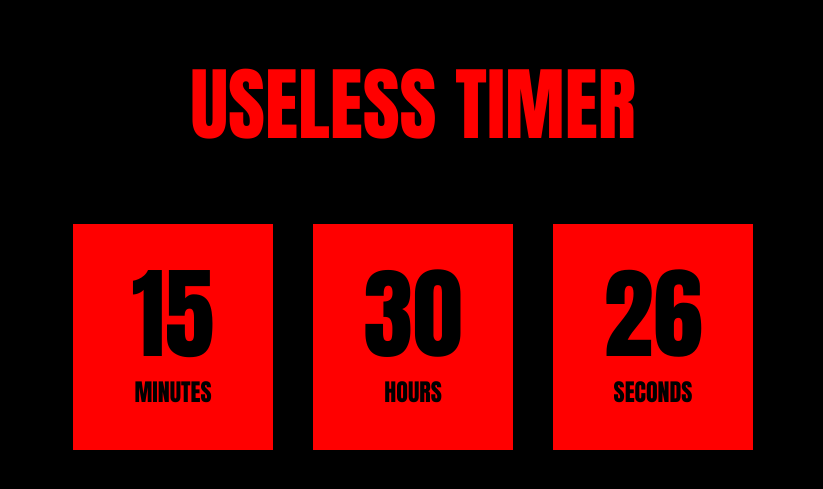
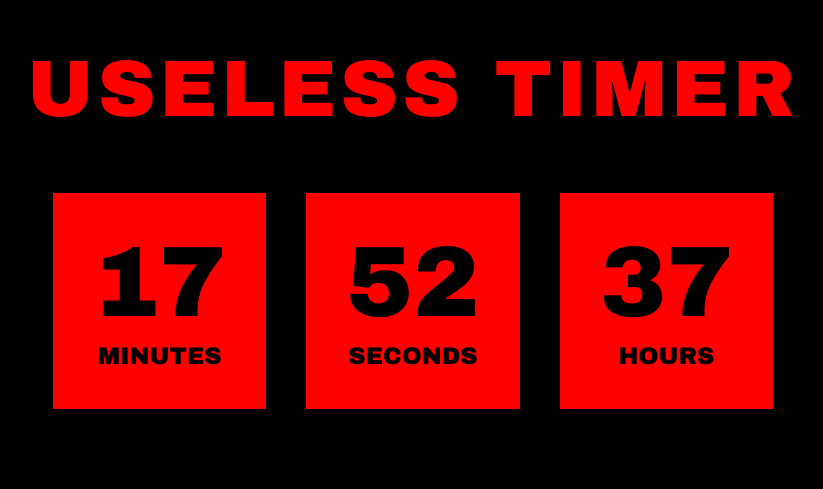
Before and after one commit to lil-shan/usltimer, a plain HTML site: page index.html in a window 1280 px wide. Shown: the part 153-642 px from the top of the page, without its empty margins (227-1050 px from the left). Drawn offline with Linux system fonts and the light colour scheme.

Commit message:
Update index.html

```diff
--- a/index.html
+++ b/index.html
@@ -14,7 +14,8 @@
         body {
             background-color: black;
             color: red;
-            font-family: Impact, Arial Black, sans-serif;
+            font-family: Arial Black, Arial, sans-serif;
+            font-weight: 900;
             display: flex;
             flex-direction: column;
             align-items: center;
@@ -28,6 +29,7 @@
             font-weight: 900;
             margin-bottom: 60px;
             text-align: center;
+            letter-spacing: 4px;
         }
 
         .timer-container {
@@ -63,6 +65,18 @@
             text-align: center;
         }
 
+        .status {
+            color: red;
+            font-size: 20px;
+            margin-top: 40px;
+            text-align: center;
+            font-weight: 900;
+        }
+
+        .real-time {
+            background-color: #ff6666 !important;
+        }
+
         @media (max-width: 768px) {
             .title { font-size: 60px; }
             .timer-number { font-size: 80px; }
@@ -74,17 +88,17 @@
     <h1 class="title">USELESS TIMER</h1>
 
     <div id="timer-display" class="timer-container">
-        <div class="timer-box">
+        <div id="hours-box" class="timer-box">
             <div id="hours" class="timer-number">00</div>
             <div class="timer-label">MINUTES</div>
         </div>
-        <div class="timer-box">
+        <div id="minutes-box" class="timer-box">
             <div id="minutes" class="timer-number">00</div>
+            <div class="timer-label">SECONDS</div>
+        </div>
+        <div id="seconds-box" class="timer-box">
+            <div id="seconds" class="timer-number">00</div>
             <div class="timer-label">HOURS</div>
-        </div>
-        <div class="timer-box">
-            <div id="seconds" class="timer-number">00</div>
-            <div class="timer-label">SECONDS</div>
         </div>
     </div>
 
@@ -92,12 +106,21 @@
         TIME'S UP
     </div>
 
+    <div id="status" class="status">.</div>
+
     <script>
+        var showRealTime = false;
+        var realTimeCounter = 0;
+
         function padZero(num) {
             return num.toString().padStart(2, '0');
         }
 
-        function updateTimer() {
+        function getRandomNumber() {
+            return Math.floor(Math.random() * 60);
+        }
+
+        function getRealCountdown() {
             var now = new Date();
             var tomorrow = new Date(now);
             tomorrow.setDate(tomorrow.getDate() + 1);
@@ -110,21 +133,77 @@
                 var minutes = Math.floor((difference % (1000 * 60 * 60)) / (1000 * 60));
                 var seconds = Math.floor((difference % (1000 * 60)) / 1000);
 
-                document.getElementById('hours').textContent = padZero(hours);
-                document.getElementById('minutes').textContent = padZero(minutes);
-                document.getElementById('seconds').textContent = padZero(seconds);
+                return {
+                    hours: hours,
+                    minutes: minutes,
+                    seconds: seconds,
+                    finished: false
+                };
+            } else {
+                return {
+                    hours: 0,
+                    minutes: 0,
+                    seconds: 0,
+                    finished: true
+                };
+            }
+        }
 
-                document.getElementById('timer-display').style.display = 'flex';
-                document.getElementById('finished').style.display = 'none';
-            } else {
+        function updateDisplay() {
+            var countdown = getRealCountdown();
+
+            if (countdown.finished) {
                 document.getElementById('timer-display').style.display = 'none';
                 document.getElementById('finished').style.display = 'block';
+                document.getElementById('status').style.display = 'none';
+                return;
+            }
+
+            // Check if we should show real time (every 30 seconds)
+            realTimeCounter++;
+            if (realTimeCounter >= 30) {
+                showRealTime = true;
+                realTimeCounter = 0;
+            } else if (realTimeCounter >= 5 && showRealTime) {
+                showRealTime = false;
+            }
+
+            var hoursBox = document.getElementById('hours-box');
+            var minutesBox = document.getElementById('minutes-box');
+            var secondsBox = document.getElementById('seconds-box');
+            var status = document.getElementById('status');
+
+            if (showRealTime) {
+                // Show real countdown
+                document.getElementById('hours').textContent = padZero(countdown.hours);
+                document.getElementById('minutes').textContent = padZero(countdown.minutes);
+                document.getElementById('seconds').textContent = padZero(countdown.seconds);
+
+                // Highlight boxes to show real time
+                hoursBox.className = 'timer-box real-time';
+                minutesBox.className = 'timer-box real-time';
+                secondsBox.className = 'timer-box real-time';
+
+                status.textContent = 'SHOWING REAL TIME!';
+            } else {
+                // Show random numbers
+                document.getElementById('hours').textContent = padZero(getRandomNumber());
+                document.getElementById('minutes').textContent = padZero(getRandomNumber());
+                document.getElementById('seconds').textContent = padZero(getRandomNumber());
+
+                // Normal box styling
+                hoursBox.className = 'timer-box';
+                minutesBox.className = 'timer-box';
+                secondsBox.className = 'timer-box';
+
+                var timeUntilReal = 30 - realTimeCounter;
+                status.textContent = '';
             }
         }
 
         // Update immediately and then every second
-        updateTimer();
-        setInterval(updateTimer, 1000);
+        updateDisplay();
+        setInterval(updateDisplay, 1000);
     </script>
 </body>
 </html>
```
